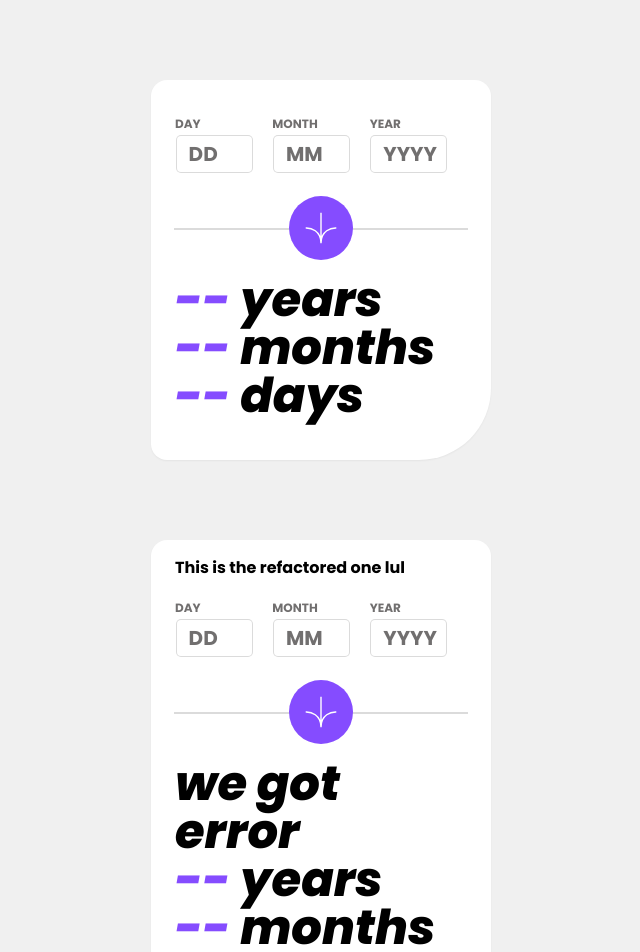
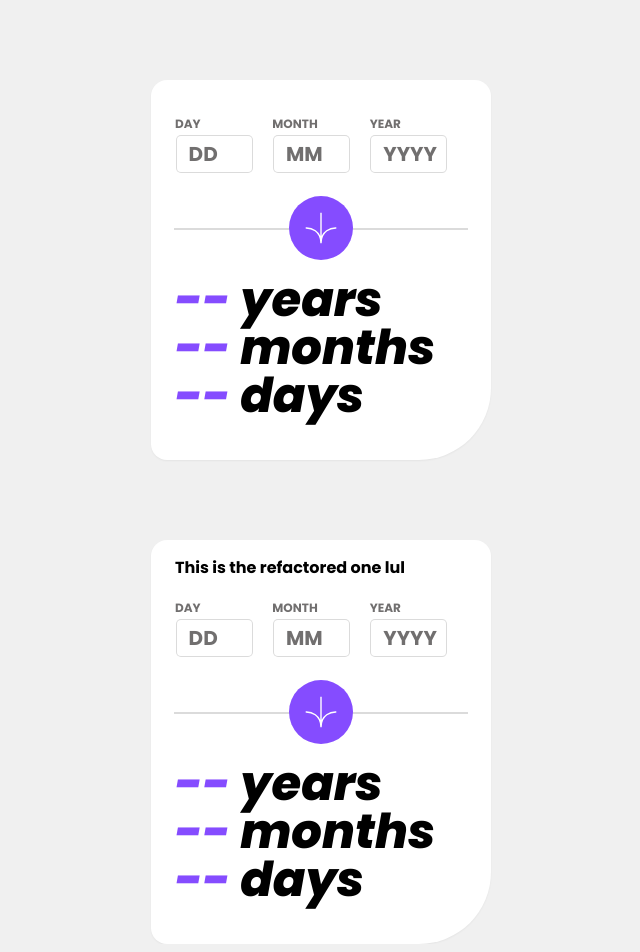
Before and after one commit to TheMcnafaha/frontend-mentor-age-calc, a Next.js app: page / in a window 1280 px wide. Shown: the top 952 px of the page, without its empty margins (319-959 px from the left). Built offline with nearby package versions, Linux system fonts and the light colour scheme.

Commit message:
errors no longer post message on display result

```diff
--- a/src/components/refactor.tsx
+++ b/src/components/refactor.tsx
@@ -4,6 +4,7 @@ import type { ErrorObj } from "../components/CalendarInput";
 import { useState } from "react";
 import { NextPage } from "next";
 import { error } from "console";
+import { isError } from "util";
 type Display = {
   age: DisplayAge;
   error: string;
@@ -183,8 +184,6 @@ function DisplayResult({ display, error }: TypePropAge) {
     return (
       <>
         <h1 className="mb-6 text-5xl font-extrabold italic">
-          <p>we got error</p>
-          <p>{error.errorMessage}</p>
           <span className=" text-template_purple">--</span> years
           <br></br>
           <span className=" text-template_purple">--</span> months
@@ -313,10 +312,15 @@ export function checkForYearError(
   const isMonth = Number.isInteger(possibeAge.month);
   const isYear = Number.isInteger(possibeAge.year);
 
+  if (!currentYear) {
+    return { isError: false, errorMessage: "" };
+  }
   if (currentYear === "YYYY") {
     return { isError: true, errorMessage: "" };
   }
-  if (makeTS_ReturnNumber(possibeAge.year) <= 0) {
+  if (makeTS_ReturnNumber(possibeAge.year) < 0) {
+    console.log(possibeAge.year, makeTS_ReturnNumber(possibeAge.year));
+
     return { isError: true, errorMessage: "Date must be older than 0 CE" };
   }
   if (isDay && isMonth && isYear) {
@@ -340,7 +344,9 @@ function dispayYearError(possibeAge: InputAge, currentYear: string): ErrorObj {
   const isMonth = Number.isInteger(possibeAge.month);
   const isYear = Number.isInteger(possibeAge.year);
   // return { isError: true, errorMessage: "test" };
-  if (makeTS_ReturnNumber(possibeAge.year) <= 0) {
+  if (makeTS_ReturnNumber(possibeAge.year) < 0) {
+    console.log(possibeAge.year, makeTS_ReturnNumber(possibeAge.year));
+
     return { isError: true, errorMessage: "Date must be older than 0 CE" };
   }
   if (isDay && isMonth && isYear) {
```
